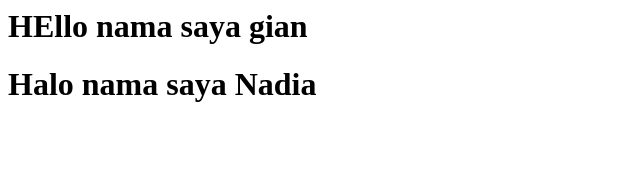
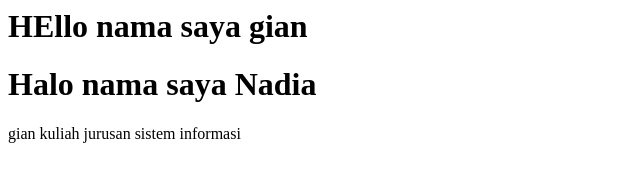
Before and after one commit to giannurwana19/coba-remote, a plain HTML site: page index.html in a window 1280 px wide. Shown: the whole page, without its empty margins (0-640 px from the left). Drawn offline with Linux system fonts and the light colour scheme.

Commit message:
perubahan gian 2

```diff
--- a/index.html
+++ b/index.html
@@ -1,2 +1,3 @@
 <h1>HEllo nama saya gian</h1>
 <h1>Halo nama saya Nadia</h1>
+<p>gian kuliah jurusan sistem informasi</p>
```
